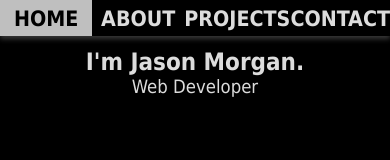
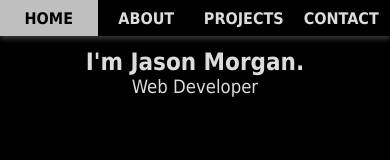
Before and after one commit to okrayum/React-Portfolio-Repo, a React (Create React App) app: page / in a window 390 px wide. Shown: the top 160 px of the page. Built offline with nearby package versions, Linux system fonts and the light colour scheme.

Commit message:
navlink font size change smaller

```diff
--- a/src/components/nav/Navbar.css
+++ b/src/components/nav/Navbar.css
@@ -63,8 +63,6 @@ a:hover {
     top: 0;
     width: 100%;
     height: 2.25em;
-    flex-direction: row;
-    justify-content: space-between;
     box-shadow: 0px 3px 5px 0px rgba(255, 255, 255, 0.225);
   }
 
@@ -77,9 +75,11 @@ a:hover {
   }
 
   .nav {
+    flex-direction: row;
+    justify-content: space-between;
     width: 100%;
     height: 100%;
-    flex-direction: row;
+
   }
 
   nav li {
@@ -94,6 +94,7 @@ a:hover {
   }
 
   a {
-    font-size: 1.33em;
+    font-size: 1em;
   }
+
 }
```
